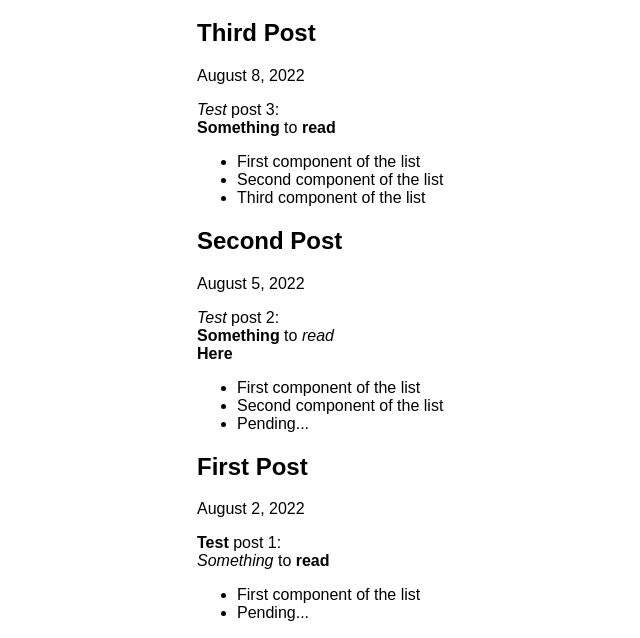
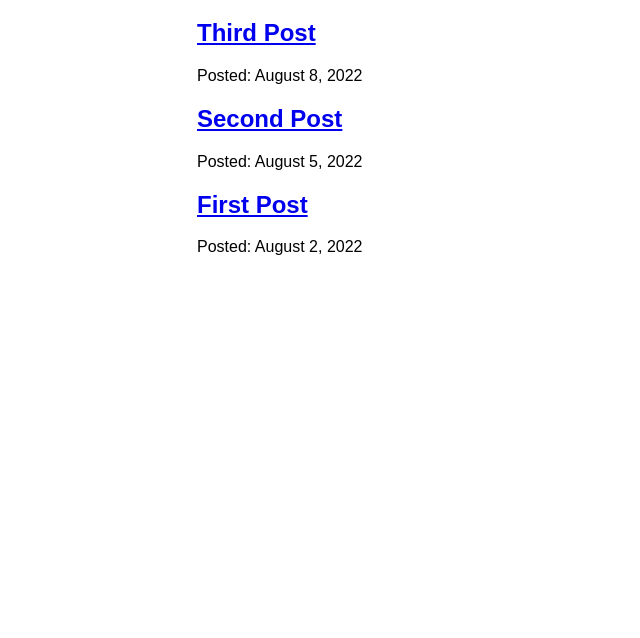
Before and after one commit to andra022/First-G, a Gatsby site: page /blog in a window 1280 px wide. Shown: the part 175-813 px from the top of the page, without its empty margins (193-833 px from the left). Built offline with nearby package versions, Linux system fonts and the light colour scheme; Gatsby itself is replaced by a stand-in of ours.

Commit message:
Created pages for every blog post, programmatically, sorted them on the blog page

```diff
--- a/src/pages/blog.js
+++ b/src/pages/blog/index.js
@@ -1,6 +1,6 @@
 import * as React from 'react'
-import Layout from '../components/layout'
-import { graphql } from 'gatsby'
+import Layout from '../../components/layout'
+import {Link, graphql } from 'gatsby'
 import { MDXRenderer } from 'gatsby-plugin-mdx'
 
 const BlogPage = ({ data }) => {
@@ -9,9 +9,12 @@
         {
         data.allMdx.nodes.map( node => (
            <article key={node.id}>
-            <h2>{node.frontmatter.Title}</h2>
-            <p>{node.frontmatter.Date}</p>
-            <MDXRenderer>{node.body}</MDXRenderer>
+              <h2>
+                <Link to={`/blog/${node.slug}`}>
+                  {node.frontmatter.Title}
+                </Link>
+              </h2>
+            <p>Posted: {node.frontmatter.Date}</p>
            </article>
          ) )
         }
@@ -28,7 +31,7 @@
         Title
       }
       id
-      body
+      slug
     }
   }
 }
```
Also changed, not shown: src/pages/blog/{mdx.slug}.js (added, +29 -0 lines).
